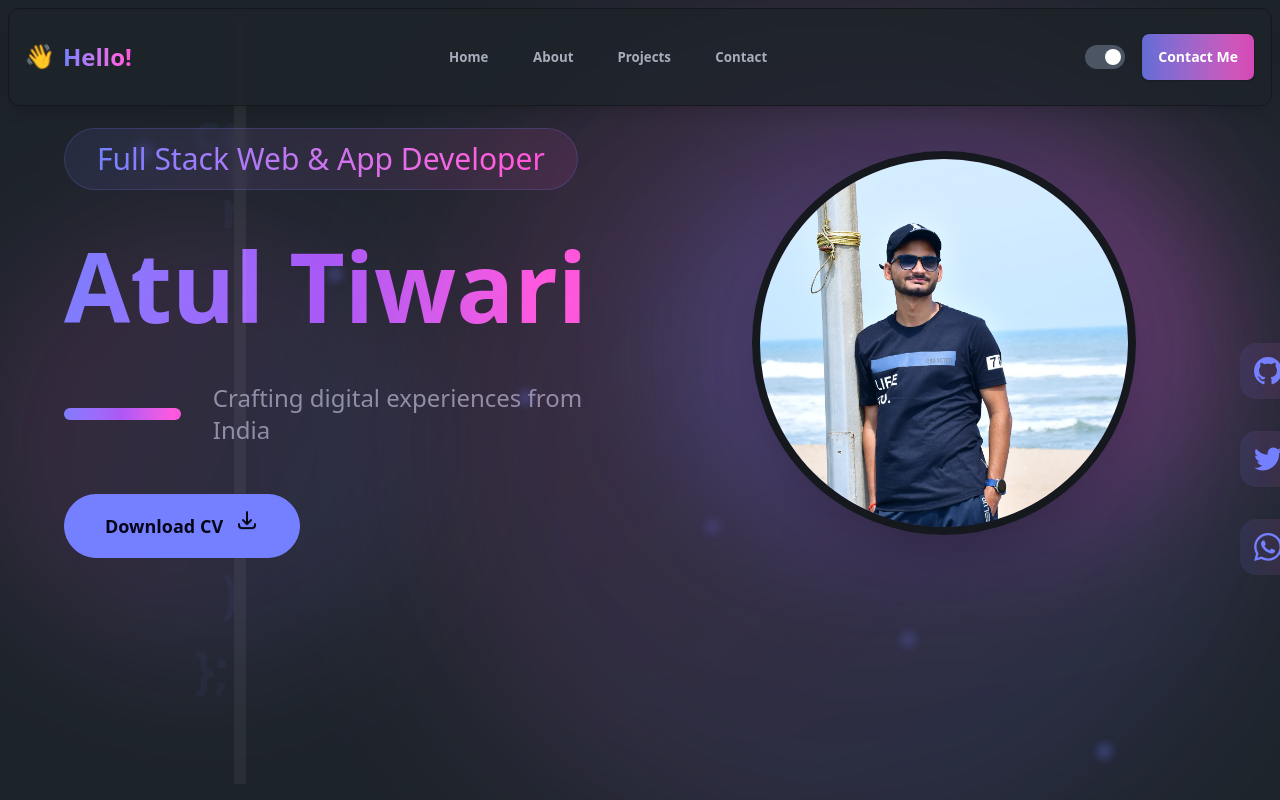
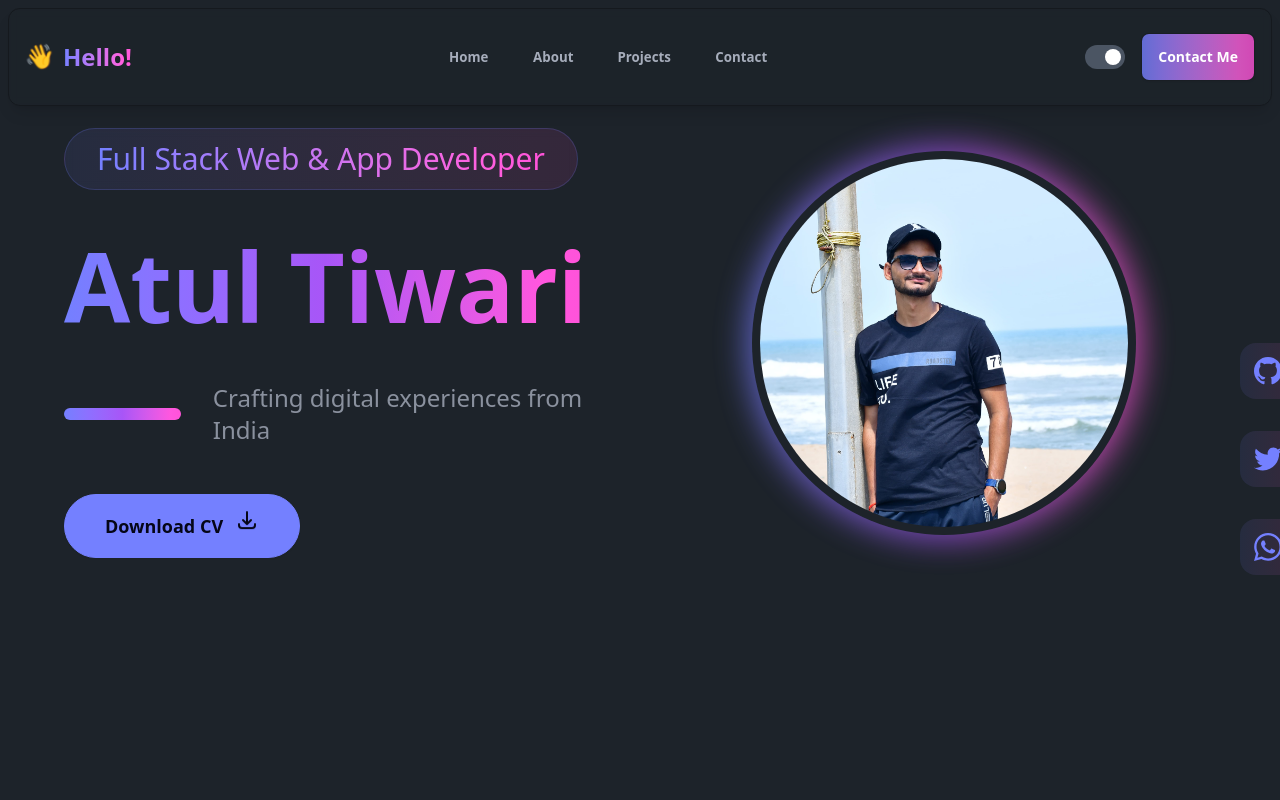
Before and after one commit to atultiwari7388/kajus-portfolio, a Next.js app: page / in a window 1280 px wide. Shown: the top 800 px of the page. Built offline with nearby package versions, Linux system fonts and the light colour scheme.

Commit message:
fixing some issue

```diff
--- a/src/components/HeroComponent.tsx
+++ b/src/components/HeroComponent.tsx
@@ -13,95 +13,6 @@ export default function HeroComponent({
         id="home"
         className="min-h-screen pt-32 px-4 md:px-8 lg:px-16 bg-base-100 relative overflow-hidden"
       >
-        {/* Enhanced background code animation */}
-        <div className="absolute inset-0 flex items-center justify-center pointer-events-none opacity-5">
-          <motion.h1
-            initial={{ opacity: 0 }}
-            animate={{ opacity: 1 }}
-            transition={{ duration: 1 }}
-            className="text-[4vw] font-black text-primary relative"
-          >
-            <motion.span
-              initial={{ width: "0%" }}
-              animate={{ width: "100%" }}
-              transition={{
-                duration: 3,
-                repeat: Infinity,
-                repeatType: "reverse",
-                ease: "easeInOut",
-              }}
-              style={{
-                display: "block",
-                overflow: "hidden",
-                borderRight: "0.25em solid #fff",
-                whiteSpace: "pre",
-              }}
-            >
-              {`
-              const Portfolio = () => {
-                return (
-                  <div>
-                    <h1>Welcome!</h1>
-                    <p>Let's build something amazing</p>
-                  </div>
-                );
-              };
-              `}
-            </motion.span>
-          </motion.h1>
-        </div>
-
-        {/* Dynamic background elements */}
-        <motion.div
-          animate={{
-            rotate: [0, 360],
-            scale: [0.8, 1.2, 0.8],
-            opacity: [0.3, 0.6, 0.3],
-          }}
-          transition={{
-            duration: 12,
-            repeat: Infinity,
-            ease: "easeInOut",
-          }}
-          className="absolute top-20 right-20 w-[45rem] h-[45rem] rounded-full bg-gradient-to-r from-primary/20 to-secondary/20 blur-3xl"
-        />
-
-        <motion.div
-          animate={{
-            rotate: [360, 0],
-            scale: [1.2, 0.8, 1.2],
-            opacity: [0.2, 0.5, 0.2],
-          }}
-          transition={{
-            duration: 15,
-            repeat: Infinity,
-            ease: "easeInOut",
-          }}
-          className="absolute bottom-20 -left-20 w-[35rem] h-[35rem] rounded-full bg-gradient-to-l from-secondary/20 to-primary/20 blur-3xl"
-        />
-
-        {/* Floating particles */}
-        {[...Array(6)].map((_, i) => (
-          <motion.div
-            key={i}
-            animate={{
-              y: [0, -20, 0],
-              x: [0, 10, 0],
-              opacity: [0.5, 1, 0.5],
-            }}
-            transition={{
-              duration: 3 + i,
-              repeat: Infinity,
-              delay: i * 0.5,
-            }}
-            className="absolute w-4 h-4 rounded-full bg-primary/30 blur-sm"
-            style={{
-              top: `${20 + i * 15}%`,
-              left: `${10 + i * 15}%`,
-            }}
-          />
-        ))}
-
         <div className="container mx-auto">
           <div className="grid grid-cols-1 md:grid-cols-2 gap-16 items-center">
             {/* Left Content */}
@@ -176,35 +87,35 @@ export default function HeroComponent({
               </motion.button>
             </motion.div>
 
-            {/* Center Image with enhanced effects */}
+            {/* Center Image with glowing border effect */}
             <motion.div
               initial={{ opacity: 0, scale: 0.5 }}
               animate={{ opacity: 1, scale: 1 }}
               transition={{ duration: 0.8, type: "spring", bounce: 0.4 }}
               className="relative flex justify-center"
             >
+              <div className="relative w-72 h-72 md:w-96 md:h-96">
+                {/* Animated glowing corners */}
                 <motion.div
+                  className="absolute -inset-1 bg-gradient-to-r from-primary via-purple-500 to-secondary rounded-full opacity-75 blur-lg"
                   animate={{
-                  scale: [1, 1.2, 1],
-                  rotate: [0, 10, -10, 0],
+                    opacity: [0.5, 0.8, 0.5],
+                    scale: [0.98, 1.02, 0.98],
                   }}
                   transition={{
-                  duration: 8,
+                    duration: 3,
                     repeat: Infinity,
                     ease: "easeInOut",
                   }}
-                className="absolute inset-0 bg-gradient-to-r from-primary via-purple-500 to-secondary rounded-full blur-3xl opacity-25"
-              ></motion.div>
-              <motion.div
-                whileHover={{ scale: 1.05 }}
-                className="relative w-72 h-72 md:w-96 md:h-96 rounded-full overflow-hidden border-8 border-base-300 hover:border-primary transition-all duration-500 shadow-2xl hover:shadow-primary/30"
-              >
+                />
+                <div className="relative w-full h-full rounded-full overflow-hidden bg-base-100 p-2">
                   <img
                     src="/3rd.jpg"
                     alt="Atul Tiwari"
-                  className="w-full h-full object-cover transform hover:scale-110 transition-transform duration-700"
+                    className="w-full h-full rounded-full object-cover transform hover:scale-110 transition-transform duration-700"
                   />
-              </motion.div>
+                </div>
+              </div>
 
               {/* Enhanced Social Links */}
               <motion.ul
```
Lines whose indentation alone changed are shown as unchanged.
